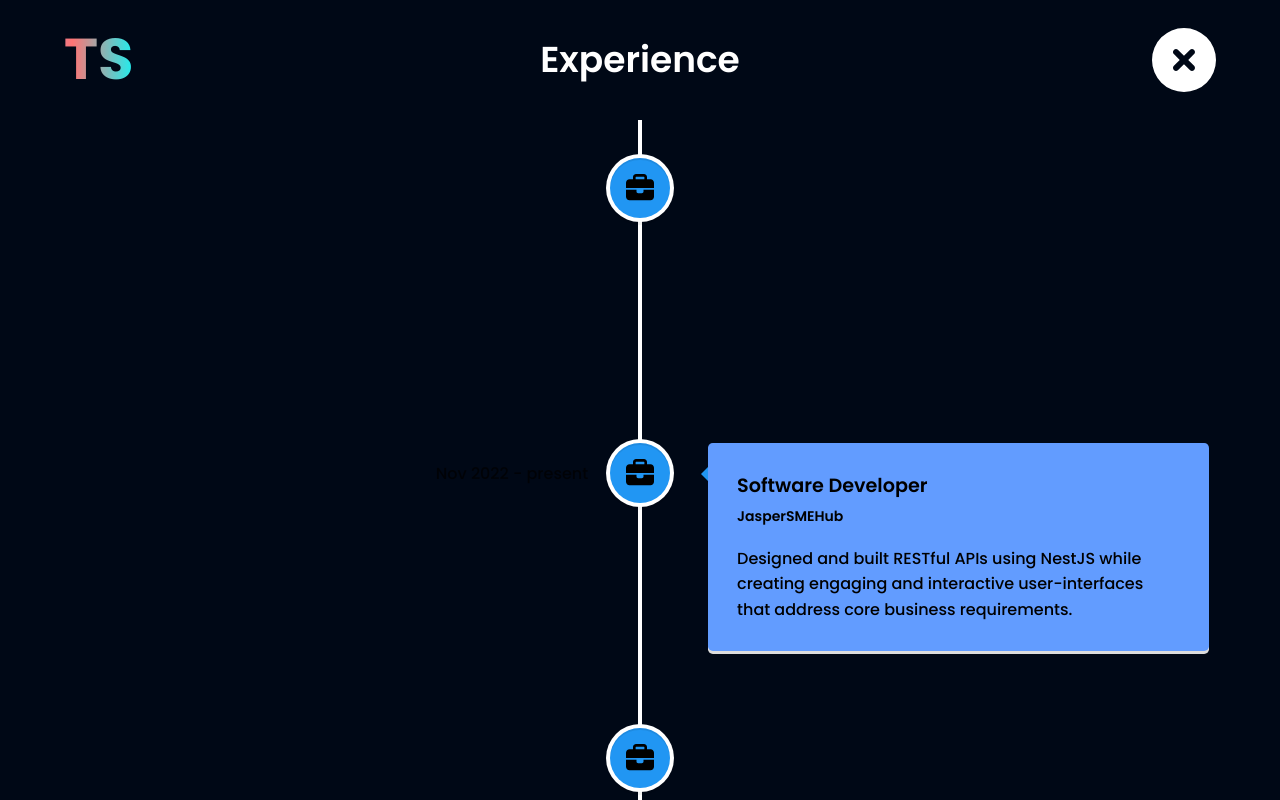
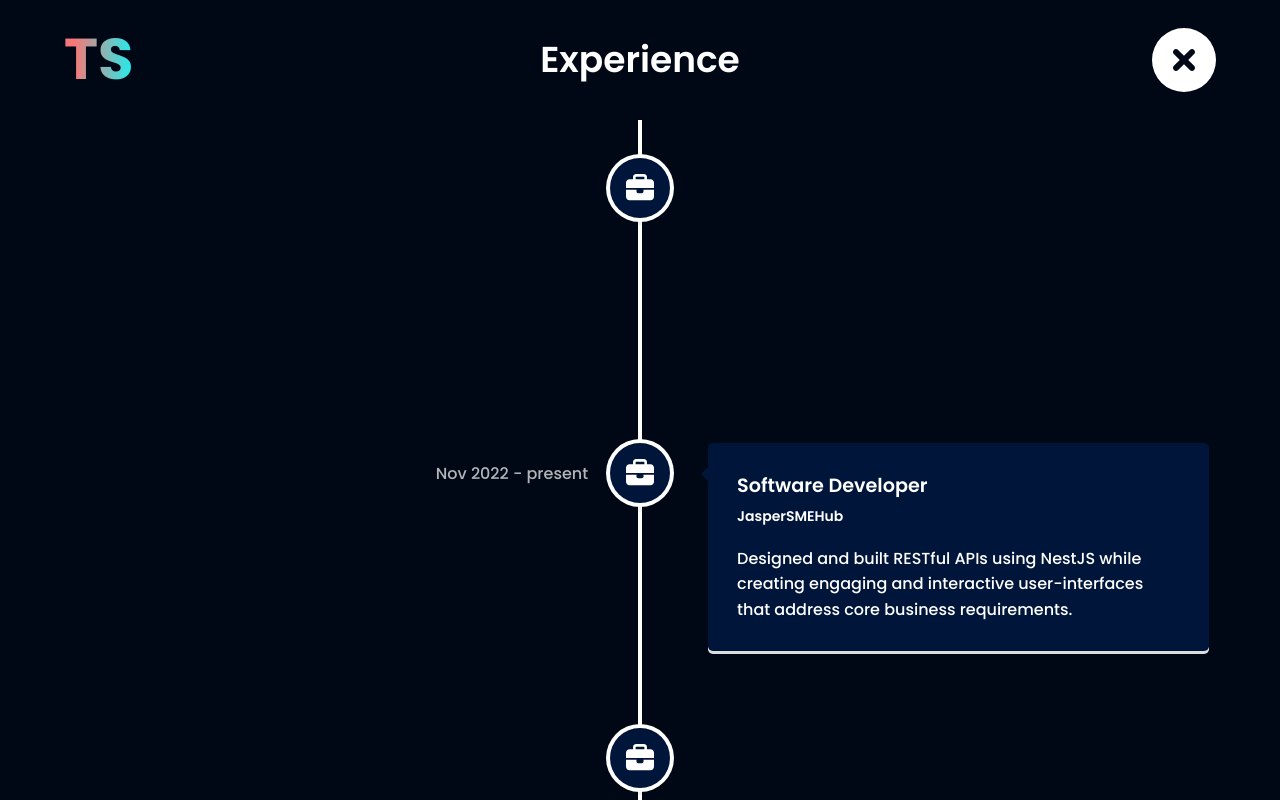
Before and after one commit to iamTMTY/hng-resume, a React (Vite) app: page /experience in a window 1280 px wide. Built offline with nearby package versions, Linux system fonts and the light colour scheme.

Commit message:
minor changes

```diff
--- a/src/App.css
+++ b/src/App.css
@@ -24,7 +24,6 @@
 
 html {
 	height: 100%;
-	/* overflow: hidden; */
 }
 
 body {
@@ -33,12 +32,10 @@ body {
 	color: var(--text-color);
 	font-size: 1.2rem;
 	height: 100%;
-	/* overflow: hidden; */
 }
 
 #root {
 	height: 100%;
-	/* overflow: hidden; */
 }
 
 a {
--- a/src/pages/experience/index.tsx
+++ b/src/pages/experience/index.tsx
@@ -1,6 +1,6 @@
 import { VerticalTimeline, VerticalTimelineElement }  from 'react-vertical-timeline-component';
 import 'react-vertical-timeline-component/style.min.css';
-import WorkIcon from "assets/briefcase-solid.svg"
+import WorkIcon from "assets/briefcase-white.svg"
 
 type Props = {}
 
@@ -12,11 +12,11 @@ export default function Experience({}: Props) {
       <VerticalTimeline>
         <VerticalTimelineElement
           className="vertical-timeline-element--work"
-          contentStyle={{ background: 'rgb(98, 156, 255)', color: '#000' }}
-          contentArrowStyle={{ borderRight: '7px solid  rgb(33, 150, 243)' }}
+          contentStyle={{ background: 'rgb(0, 21, 58)', color: '#fff' }}
+          contentArrowStyle={{ borderRight: '7px solid  rgb(0, 21, 58)' }}
           date="Nov 2021 - present"
-          iconStyle={{ background: 'rgb(33, 150, 243)', color: '#fff' }}
-          icon={<img src={WorkIcon} alt='briefcase' className="w-full p-4 h-auto" />}
+          iconStyle={{ background: 'rgb(0, 21, 58)', color: '#fff' }}
+          icon={<img src={WorkIcon} alt='briefcase' className="w-full p-3 xl:p-4 h-auto" />}
         >
           <h3 className="vertical-timeline-element-title font-semibold">Frontend Developer</h3>
           <a href="https://www.spinel.consulting" target="_blank" referrerPolicy="no-referrer" className="vertical-timeline-element-subtitle text-sm hover:underline font-semibold">Spinel Consulting</a>
@@ -27,10 +27,10 @@ export default function Experience({}: Props) {
         <VerticalTimelineElement
           className="vertical-timeline-element--work"
           date="Nov 2022 - present"
-          contentStyle={{ background: 'rgb(98, 156, 255)', color: '#000' }}
-          contentArrowStyle={{ borderRight: '7px solid  rgb(33, 150, 243)' }}
-          iconStyle={{ background: 'rgb(33, 150, 243)', color: '#fff' }}
-          icon={<img src={WorkIcon} alt='briefcase' className="w-full p-4 h-auto" />}
+          contentStyle={{ background: 'rgb(0, 21, 58)', color: '#fff' }}
+          contentArrowStyle={{ borderRight: '7px solid  rgb(0, 21, 58)' }}
+          iconStyle={{ background: 'rgb(0, 21, 58)', color: '#fff' }}
+          icon={<img src={WorkIcon} alt='briefcase' className="w-full p-3 xl:p-4 h-auto" />}
         >
           <h3 className="vertical-timeline-element-title font-semibold">Software Developer</h3>
           <a href="https://www.jaspersmehub.com" target="_blank" referrerPolicy="no-referrer" className="vertical-timeline-element-subtitle text-sm hover:underline font-semibold">JasperSMEHub</a>
@@ -41,10 +41,10 @@ export default function Experience({}: Props) {
         <VerticalTimelineElement
           className="vertical-timeline-element--work"
           date="Jul 2021 - Nov 2021"
-          contentStyle={{ background: 'rgb(98, 156, 255)', color: '#000' }}
-          contentArrowStyle={{ borderRight: '7px solid  rgb(33, 150, 243)' }}
-          iconStyle={{ background: 'rgb(33, 150, 243)', color: '#fff' }}
-          icon={<img src={WorkIcon} alt='briefcase' className="w-full p-4 h-auto" />}
+          contentStyle={{ background: 'rgb(0, 21, 58)', color: '#fff' }}
+          contentArrowStyle={{ borderRight: '7px solid  rgb(0, 21, 58)' }}
+          iconStyle={{ background: 'rgb(0, 21, 58)', color: '#fff' }}
+          icon={<img src={WorkIcon} alt='briefcase' className="w-full p-3 xl:p-4 h-auto" />}
         >
           <h3 className="vertical-timeline-element-title font-semibold">Software Developer</h3>
           <a href="https://www.reflectrobotics.com" target="_blank" referrerPolicy="no-referrer" className="vertical-timeline-element-subtitle text-sm hover:underline font-semibold">Reflect Robotics</a>
@@ -55,10 +55,10 @@ export default function Experience({}: Props) {
         <VerticalTimelineElement
           className="vertical-timeline-element--work"
           date="2006 - 2008"
-          contentStyle={{ background: 'rgb(98, 156, 255)', color: '#000' }}
-          contentArrowStyle={{ borderRight: '7px solid  rgb(33, 150, 243)' }}
-          iconStyle={{ background: 'rgb(33, 150, 243)', color: '#fff' }}
-          icon={<img src={WorkIcon} alt='briefcase' className="w-full p-4 h-auto" />}
+          contentStyle={{ background: 'rgb(0, 21, 58)', color: '#fff' }}
+          contentArrowStyle={{ borderRight: '7px solid  rgb(0, 21, 58)' }}
+          iconStyle={{ background: 'rgb(0, 21, 58)', color: '#fff' }}
+          icon={<img src={WorkIcon} alt='briefcase' className="w-full p-3 xl:p-4 h-auto" />}
         >
           <h3 className="vertical-timeline-element-title font-semibold">Backend Developer Intern</h3>
           <a href="https://internship.zuri.team/" target="_blank" referrerPolicy="no-referrer" className="vertical-timeline-element-subtitle text-sm hover:underline font-semibold">Zuri</a>
--- a/src/pages/home/index.tsx
+++ b/src/pages/home/index.tsx
@@ -22,7 +22,7 @@ export default function Home({}) {
           className="mb-5 text-center text-sm md:text-base">I am a <span className="role">Software Developer,</span></motion.p>
         <motion.p
           animate={{opacity: 1}} transition={{delay: 1.0}} initial={{opacity: animate ? 0 : 1}} exit={{opacity: 0}}
-          className="mb-5 text-center text-sm md:text-base">and I love building intuitive and engaging internet experiences while solving business problems</motion.p>
+          className="mb-5 text-center text-sm md:text-base">and I love building intuitive and engaging internet experiences</motion.p>
       </div>
       <div className='lg:flex grid grid-cols-2 gap-4 md:gap-10 h-3/6 px-4 md:px-10'>
         {cards.map((card, i) => (
--- a/src/pages/projects/index.tsx
+++ b/src/pages/projects/index.tsx
@@ -19,9 +19,9 @@ export default function Projects({}: Props) {
           const hasImage = !!project?.image
           return (
             <motion.div key={project.name} animate={{ y: 0, opacity: 1}} initial={{y: 100, opacity: 0}} transition={{delay: j * 0.1}} exit={{y: 100, opacity: 0}} className="w-full h-[400px] shadow-card bg-primary  rounded-xl flex flex-col overflow-hidden group">
-              <div className={`w-full h-[60%] border-b-[1px] border-b-secondary ${hasImage ? "bg-[length:200%] group-hover:bg-[length:220%]" : "bg-[length:20%] group-hover:bg-[length:30%]"} transition-all duration-500 bg-center bg-no-repeat bg-blend-multiply bg-[#00000080]`} style={{backgroundImage: `url(${hasImage ? project.image : Project})`}}>
+              <div className={`w-full h-[60%] ${hasImage ? "bg-[length:200%] group-hover:bg-[length:220%]" : "bg-[length:20%] group-hover:bg-[length:30%]"} transition-all duration-500 bg-center bg-no-repeat bg-blend-multiply bg-[#00000080]`} style={{backgroundImage: `url(${hasImage ? project.image : Project})`}}>
               </div>
-              <div className="flex flex-col justify-between h-[40%] p-4">
+              <div className="flex flex-col justify-between h-[40%] bg-tertiary p-4">
                 <h2>{project.name.toLocaleUpperCase()}</h2>
                 <p className="text-sm">{project.description}</p>
                 <div className="flex justify-between items-center gap-2">
--- a/src/pages/tools/index.tsx
+++ b/src/pages/tools/index.tsx
@@ -13,12 +13,12 @@ export default function Tools({}: Props) {
   return (
     <div className="px-4 sm:px-10 w-full flex flex-col items-center">
       <p className="text-base lg:text-xl mb-20 text-center">Here are some of the amazing tools I work with</p>
-      <div className="w-full grid grid-cols-2 min-[400px]:grid-cols-3 sm:grid-cols-4 gap-y-10 sm:gap-y-14 gap-x-4 sm:gap-x-10 max-w-[1400px]">
+      <div className="w-full grid grid-cols-2 min-[300px]:grid-cols-3 sm:grid-cols-4 gap-y-10 sm:gap-y-14 gap-x-4 sm:gap-x-10 max-w-[1400px]">
         {
           tools.map((tool, i) => {
             const {Icon, title} = tool
             return (
-              <motion.div initial={{opacity: 0, y: 20}} animate={{opacity: 1, y: 0}} transition={{delay: i*0.1}} className="flex flex-col justify-center items-center gap-2 w-full">
+              <motion.div key={tool.title} initial={{opacity: 0, y: 20}} animate={{opacity: 1, y: 0}} transition={{delay: i*0.1}} className="flex flex-col justify-center items-center gap-2 w-full">
                 <Icon className="w-full" size={50} color='white' />
                 <p className='text-sm sm:text-base'>{title}</p>
               </motion.div>
```
Also changed, not shown: src/pages/components/layout.tsx (+4 -4 lines).
